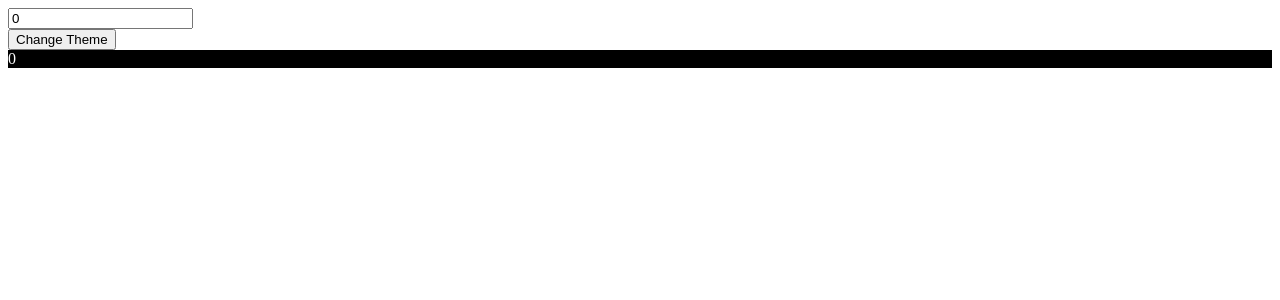
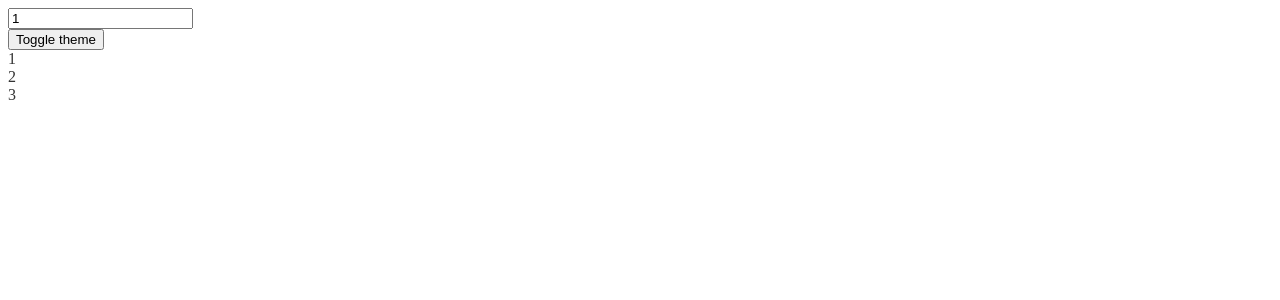
Before and after one commit to limitlesscreator/reactTheory, a React (Create React App) app: page / in a window 1280 px wide. Shown: the top 300 px of the page. Built offline with nearby package versions, Linux system fonts and the light colour scheme.

Commit message:
useCallback WebDevSimplified

```diff
--- a/src/App.js
+++ b/src/App.js
@@ -1,11 +1,12 @@
 import React, {useState, useReducer} from "react";
 import {UseMemo} from "./UseMemo";
+import {UseCallback} from "./UseCallback";
 
 export function App() {
 
     return (
         <>
-            <UseMemo />
+            <UseCallback />
         </>
     )
 }
--- /dev/null
+++ b/src/List.tsx
@@ -0,0 +1,18 @@
+import React, {useEffect, useState} from "react";
+
+type TypeProps = {
+    getItems: () => Array<number>
+}
+
+
+export function List({getItems}: TypeProps) {
+    const [items, setItems] = useState<Array<number>>([])
+
+    useEffect(() => {
+        setItems(getItems())
+        console.log("Updating Items")
+    },[getItems])
+
+    return <>{items.map(item => <div key={item}>{item}</div>)}</>
+
+}
--- /dev/null
+++ b/src/UseCallback.tsx
@@ -0,0 +1,35 @@
+import React, {useCallback, useState} from "react";
+import {List} from "./List";
+
+
+
+export function UseCallback() {
+    const [number, setNumber] = useState(1)
+    const [dark, setDark] = useState(false)
+
+
+
+    const getItems = useCallback(() => {
+        return [number, number + 1, number + 2]
+    },[number])
+
+    const theme = {
+        backgroundColor: dark ? "#333" : "#FFF",
+        color: dark ? "#FFF  " : "#333"
+    }
+
+    return (
+        <>
+            <div style={theme}>
+                <input
+                    type="number"
+                    value={number}
+                    onChange={e => setNumber(+e.currentTarget.value)}
+                />
+                <br/>
+                <button onClick={() => setDark(prevDark => !prevDark)}>Toggle theme</button>
+                <List getItems={getItems}/>
+            </div>
+        </>
+    )
+}
```
